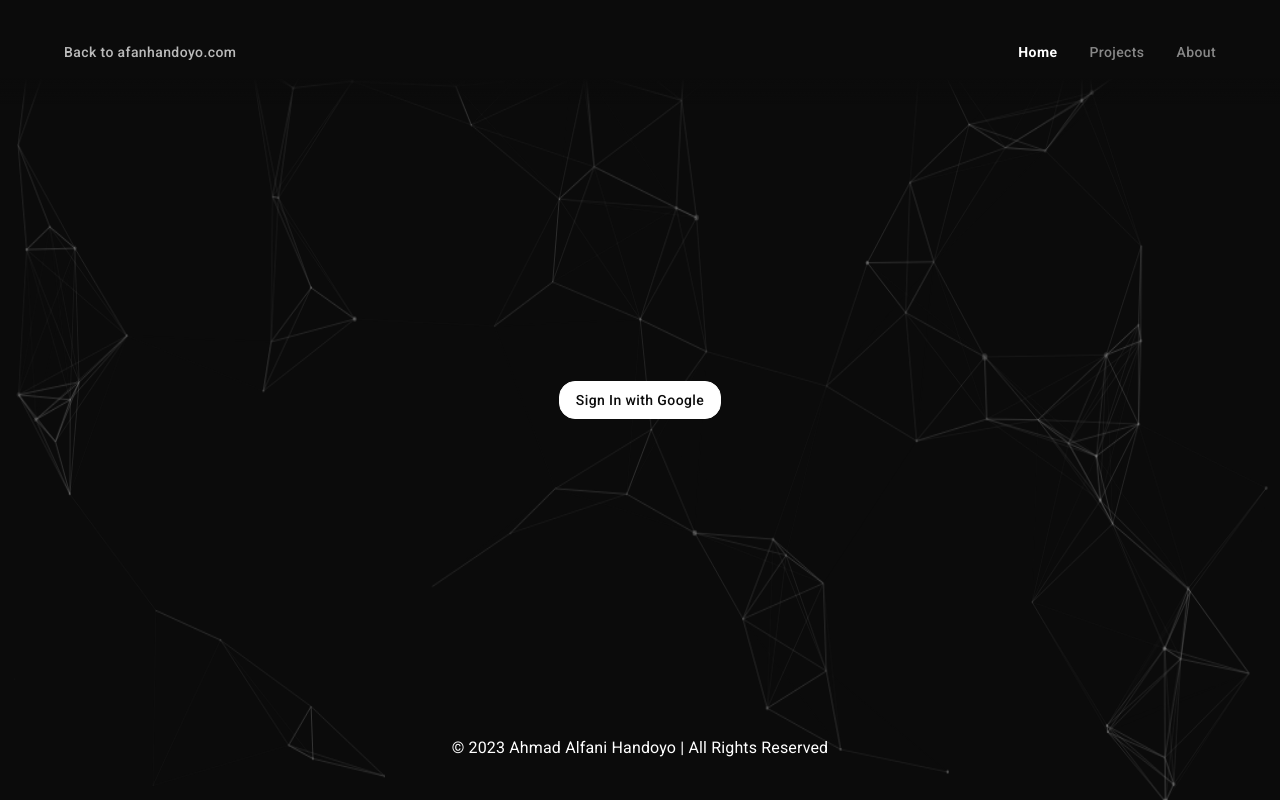
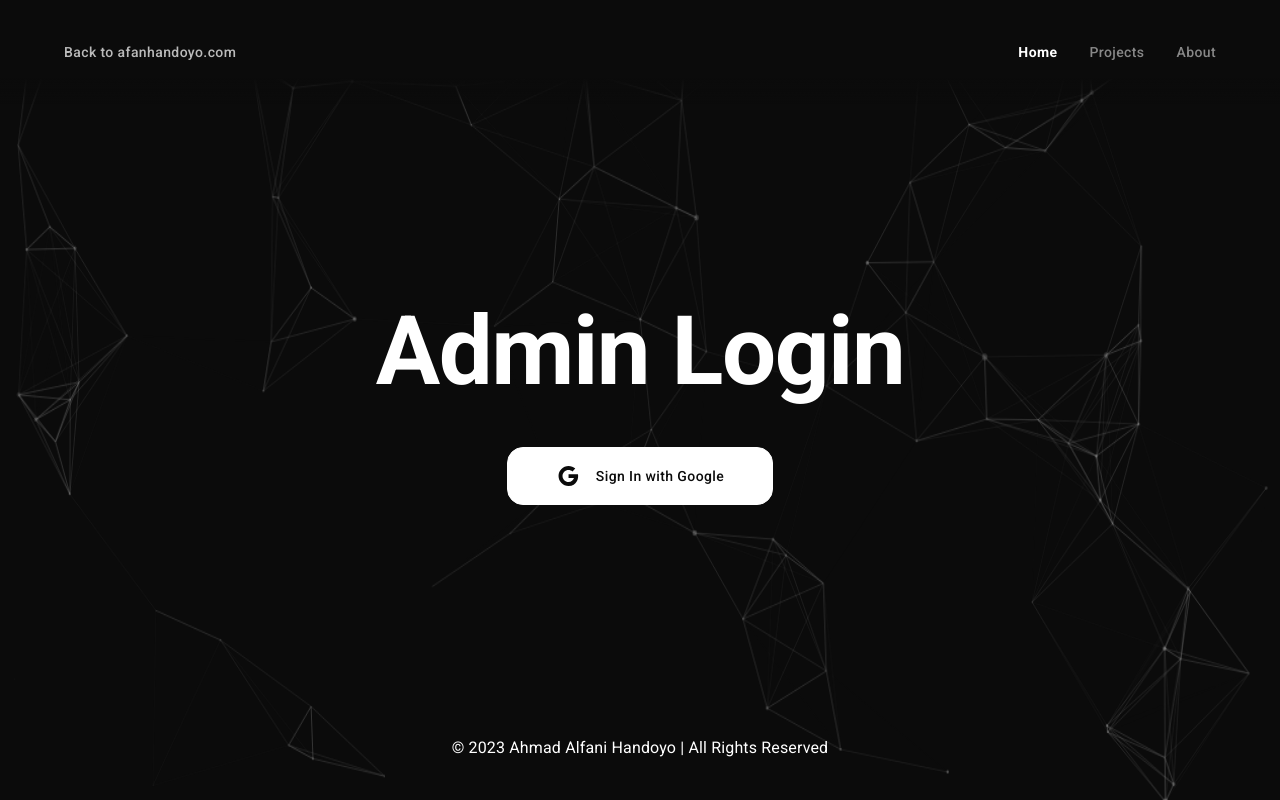
Before and after one commit to blueguy42/porto-frontend, a React (Create React App) app: page /admin in a window 1280 px wide. Built offline with nearby package versions, Linux system fonts and the light colour scheme; no server answers.

Commit message:
admin login UI

```diff
--- a/src/App.js
+++ b/src/App.js
@@ -25,7 +25,7 @@ const App = () => {
 
                 <Route path="/admin" element={<AdminLogin/>} />
 
-                {/* <Route path="*" element={<Page404/>} /> */}
+                <Route path="*" element={<Page404/>} />
               </Routes>
             </AnimatePresence>
         </Box>
--- a/src/admin/AdminLogin.js
+++ b/src/admin/AdminLogin.js
@@ -2,18 +2,21 @@ import { initializeApp } from "firebase/app";
 import { getAuth, GoogleAuthProvider, signInWithPopup } from "firebase/auth";
 import { firebase } from "../services";
 
-import { Grow, Box, Button } from "@mui/material";
+import { Google } from '@mui/icons-material';
+import { Grow, Box, Button, Typography } from "@mui/material";
 import { motion } from "framer-motion";
 import { BreakpointName, SetLocalStorage } from "../utils";
 
 const AdminLogin = () => {
     const breakpoint = BreakpointName();
 
-    // reference: https://dev.to/mdamirgauhar/firebase-google-authentication-with-react-gop
-
     const app = initializeApp(firebase.config);
     const auth = getAuth(app);
     const provider = new GoogleAuthProvider();
+
+    provider.setCustomParameters({
+        prompt: 'select_account'
+    });
 
     const signInWithGoogle = () => {
         signInWithPopup(auth, provider)
@@ -29,10 +32,13 @@ const AdminLogin = () => {
         <>
             <motion.div exit={{ opacity: 0 }} initial={{ opacity: 0 }} animate={{ opacity: 1 }} style={{width: "100%"}}>
                 <Grow in={true} timeout={1000}>
-                <Box flexGrow={1} px={breakpoint === 'xs' ? 3 : 6} textAlign="center" sx={{
-                    '& button': {textTransform: 'none', color: '#0b0b0b', backgroundColor: '#ffffff', px: 2, border: '1px solid #ffffff', borderRadius: '1rem', transition: '0.3s', '&:hover': {color: "#ffffff", backgroundColor: '#0b0b0b'}}
-                    }}>
-                    <Button onClick={signInWithGoogle}>Sign In with Google</Button>
+                <Box>
+                    <Typography sx={{mb: breakpoint === 'xs' ? 1 : breakpoint === 'sm' ? 3 : 5}} variant={breakpoint === 'xs' ? 'h4' : breakpoint === 'sm' ? 'h2' : 'h1'} fontWeight="bold" textAlign="center">Admin Login</Typography>
+                    <Box flexGrow={1}  textAlign="center" sx={{
+                        '& button': {textTransform: 'none', color: '#0b0b0b', backgroundColor: '#ffffff', maxWidth: '70%', px: breakpoint === 'xs' ? 2 : 6, py: breakpoint === 'xs' ? 1 : 2, border: '1px solid #ffffff', borderRadius: '1rem', transition: '0.3s', '&:hover': {color: "#ffffff", backgroundColor: '#0b0b0b'}}
+                        }}>
+                        <Button onClick={signInWithGoogle}><Google sx={{mr: breakpoint === 'xs' ? 1 : 2}}/> Sign In with Google</Button>
+                    </Box>
                 </Box>
                 </Grow>
             </motion.div>
--- a/src/admin/AdminNavbar.js
+++ b/src/admin/AdminNavbar.js
@@ -1,5 +1,5 @@
 import { Box, Button, IconButton, Grow } from '@mui/material';
-import { Home, AccountTree, Person2 } from '@mui/icons-material';
+import { Home, AccountTree, Person2, ArrowBackIos } from '@mui/icons-material';
 import { Link, NavLink } from 'react-router-dom';
 import { BreakpointName, PathnameArray } from "../utils";
 
@@ -15,7 +15,14 @@ const AdminNavbar = () => {
                         '& a': {textDecoration: 'none'},
                         '& button': {textTransform: 'none', color: '#bbbbbb', px: 2, '&:hover': {color: "#ffffff"}}
                         }}>
-                        <Link to="/"><Button>Back {breakpoint !== 'xs' && `to afanhandoyo.com`}</Button></Link>
+                        {breakpoint === 'xs' ?
+                        <>
+                            <NavLink to="/"><IconButton title="Home"> <ArrowBackIos /> </IconButton></NavLink>
+                        </> :
+                        <>
+                        <Link to="/"><Button>Back to afanhandoyo.com</Button></Link>
+                        </>
+                        }
                     </Box>
                     <Box flexGrow={1} px={breakpoint === 'xs' ? 3 : 6} textAlign="right" sx={{
                         '& a': {textDecoration: 'none', '&.active': {'& button': {color: '#ffffff', fontWeight: 'bold'}}},
@@ -23,9 +30,9 @@ const AdminNavbar = () => {
                         }}>
                     {breakpoint === 'xs' ?
                         <>
-                            <NavLink to="/admin" className={path[0] === '' ? 'active':''}><IconButton title="Home"> <Home /> </IconButton></NavLink>
-                            <NavLink to="/admin/projects" className={path[0] === 'projects' ? 'active':''}><IconButton title="Projects"> <AccountTree /> </IconButton></NavLink>
-                            <NavLink to="/admin/about" className={path[0] === 'about' ? 'active':''}><IconButton title="About"> <Person2 /> </IconButton></NavLink>
+                            <NavLink to="/admin" className={path[0] === '' ? 'active':''}><IconButton title="Admin Home"> <Home /> </IconButton></NavLink>
+                            <NavLink to="/admin/projects" className={path[0] === 'projects' ? 'active':''}><IconButton title="Admin Projects"> <AccountTree /> </IconButton></NavLink>
+                            <NavLink to="/admin/about" className={path[0] === 'about' ? 'active':''}><IconButton title="Admin About"> <Person2 /> </IconButton></NavLink>
                         </>
                         :
                         <>
```
